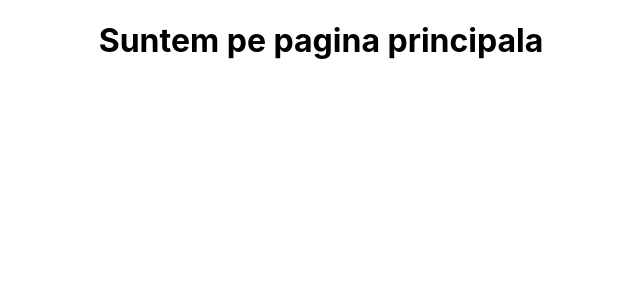
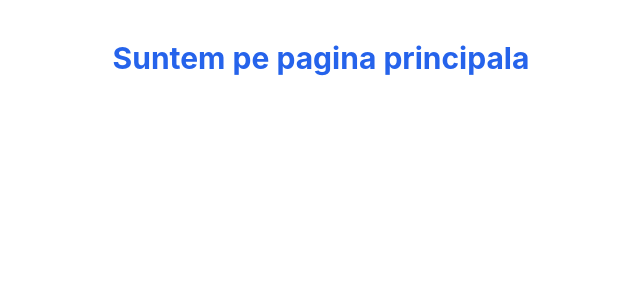
Before and after one commit to comanstefaniacatalina/CloudComputingFrontend, a React (Create React App) app: page / in a window 1280 px wide. Shown: the top 300 px of the page, without its empty margins (319-959 px from the left). Built offline with nearby package versions, Linux system fonts and the light colour scheme.

Commit message:
initial_setup

```diff
--- a/package.json
+++ b/package.json
@@ -34,5 +34,10 @@
       "last 1 firefox version",
       "last 1 safari version"
     ]
+  },
+  "devDependencies": {
+    "autoprefixer": "^10.4.7",
+    "postcss": "^8.4.13",
+    "tailwindcss": "^3.0.24"
   }
 }
--- /dev/null
+++ b/postcss.config.js
@@ -0,0 +1,6 @@
+module.exports = {
+  plugins: {
+    tailwindcss: {},
+    autoprefixer: {},
+  },
+}
--- a/src/index.css
+++ b/src/index.css
@@ -1,3 +1,19 @@
+@tailwind base;
+@tailwind components;
+@tailwind utilities;
+
+@layer base {
+}
+
+@layer components {
+  .example-class {
+    @apply flex mb-10;
+  }
+}
+
+@layer utilities {
+}
+
 body {
   margin: 0;
   font-family: -apple-system, BlinkMacSystemFont, 'Segoe UI', 'Roboto', 'Oxygen',
--- /dev/null
+++ b/tailwind.config.js
@@ -0,0 +1,9 @@
+module.exports = {
+  content: [
+    "./src/**/*.{js,jsx,ts,tsx}",
+  ],
+  theme: {
+    extend: {},
+  },
+  plugins: [],
+}
```
Also changed, not shown: 1 other file (tests, documents, lock files or other folders).
